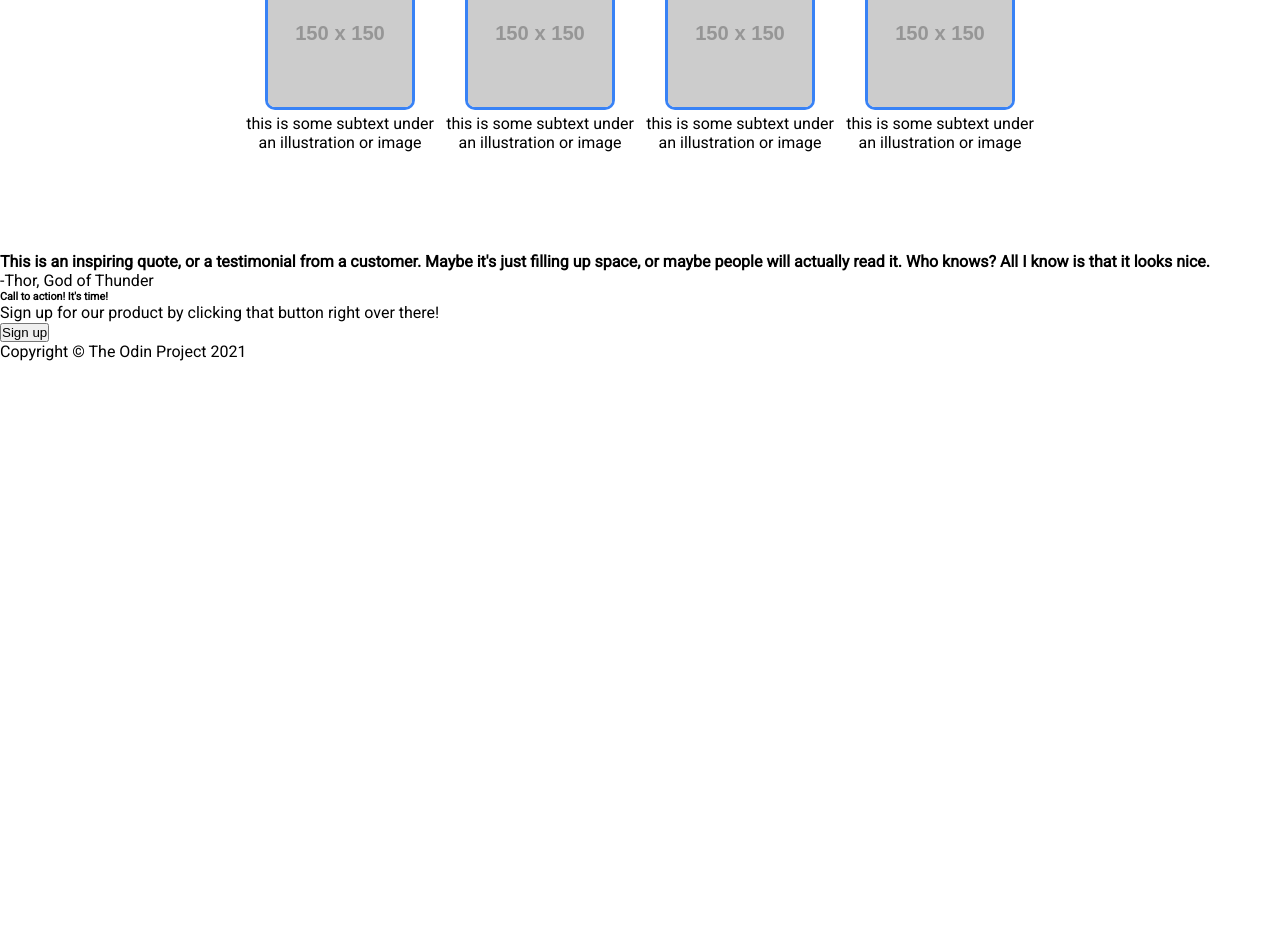
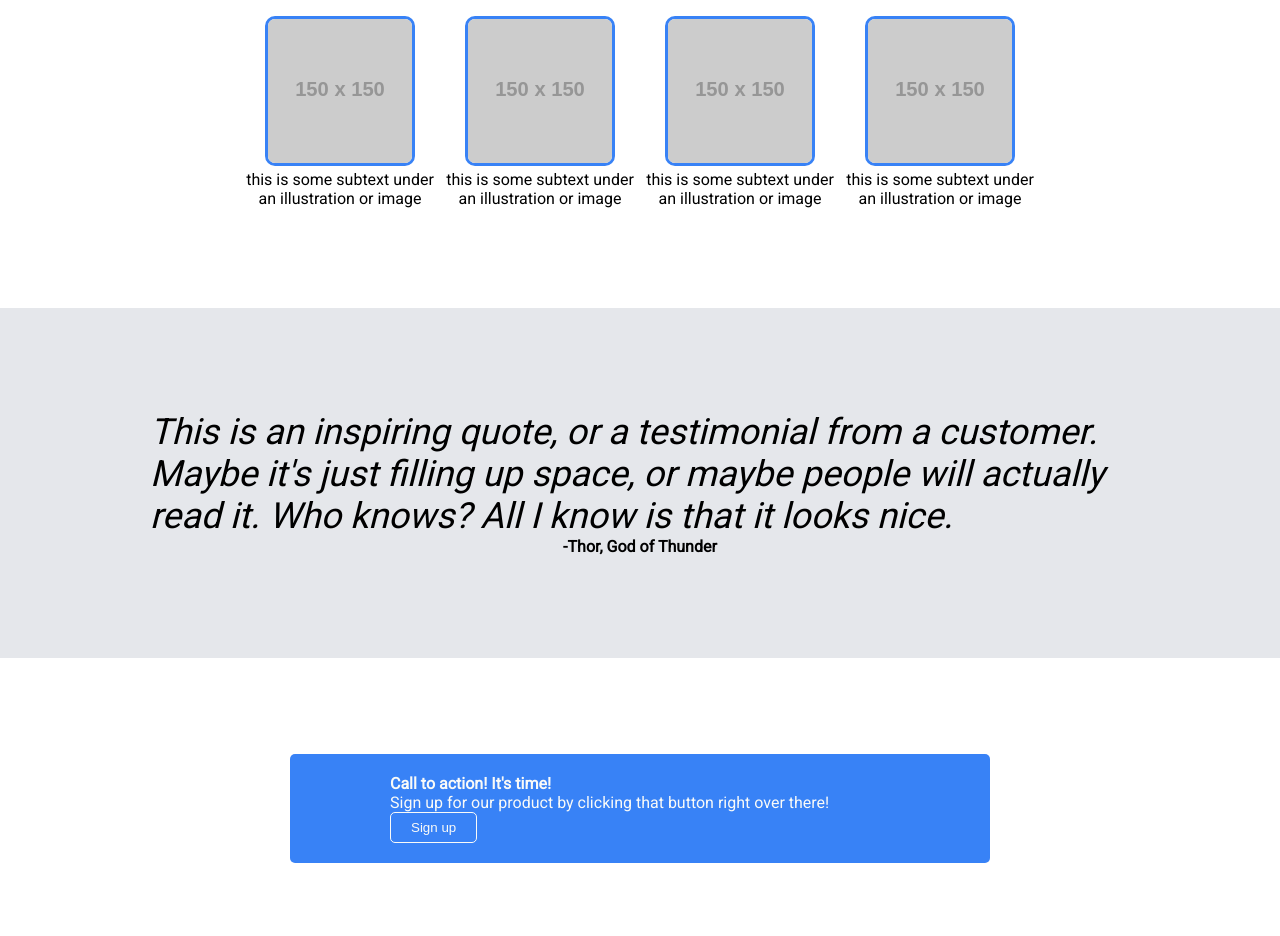
Before and after one commit to becks-tech/landing-page, a plain HTML site: page index.html in a window 1280 px wide. Shown: the part 447-1383 px from the top of the page. Before the commit the page ends 808 px from the top, so only its background shows below. Drawn offline with Linux system fonts and the light colour scheme; placeholder pictures from the web are drawn by us.

Commit message:
changes made to all sections

```diff
--- a/index.html
+++ b/index.html
@@ -27,7 +27,7 @@
                 <button>Sign up</button>
             </div>
             <div class="image">
-                <img src="./images/happy-mothers-day-g2b3754eec_1920.jpg" width="300"alt="placeholder">
+                <img src="./images/happy-mothers-day-g2b3754eec_1920.jpg" width="400"alt="placeholder">
             </div>
 
     </div>
@@ -55,14 +55,18 @@
         <h4>This is an inspiring quote, or a testimonial from a customer. Maybe it's just filling up space, or maybe people will actually read it. Who knows? All I know is that it looks nice.</h4>
         <p>-Thor, God of Thunder</p>
     </div>
-    <div class="sign-up-container">
+    <div class="sign-up">
         <div class="blue">
-            <h6>Call to action! It's time!</h6>
+        <div class="text">
+            <p><b>Call to action! It's time!</b></h6>
             <p>Sign up for our product by clicking that button right over there!</p>
             <button>Sign up</button>
         </div>
+
+        </div>
+        </div>
     </div>
-    <footer>
+    <footer class="footer">
         <p>Copyright © The Odin Project 2021</p>
     </footer>
 </body>
--- a/styles.css
+++ b/styles.css
@@ -14,7 +14,7 @@ body{
     background: #1f2937;
     display: flex;
     justify-content: space-between;
-    padding: 10px 80px;
+    padding: 10px 150px;
 
 }
 .logo{
@@ -40,7 +40,7 @@ ul{
 
 }
 .hero{
-    padding: 50px 80px;
+    padding: 50px 150px;
     display: flex;
     align-items: center;
     justify-content: center;
@@ -88,3 +88,55 @@ ul{
     width: 200px;
     text-align: center;
 }
+.quote{
+    background: #e5e7eb;
+    height: 350px;
+    display: flex;
+    align-items: center;
+    justify-content: center;
+    flex-direction: column;
+    padding: 50px 150px;
+}
+.quote h4{
+    font-size: 36px;
+    font-weight: lighter;
+    font-style: italic;
+}
+.quote p{
+    font-weight: bolder;
+}
+.sign-up{
+    display: flex;
+    align-items: center;
+    justify-content: center;
+    height: 300px;
+
+}
+.blue{
+    display: flex;
+    flex-direction: column;
+    background: #3882f6;
+    padding: 20px 100px;
+    border-radius: 5px;
+    width: 700px;
+}
+
+.text p{
+    color: #f9faf8;
+}
+.blue button{
+    background: #3882f6;
+    border: 1px solid #f9faf8;
+    padding: 7px 20px;
+    cursor: pointer;
+    border-radius: 5px;
+    color: #f9faf8;
+}
+.footer{
+    display: flex;
+    align-items: center;
+    justify-content: center;
+    height: 72px;
+    background: #1f2937;
+    color: #f9faf8;
+}
```
